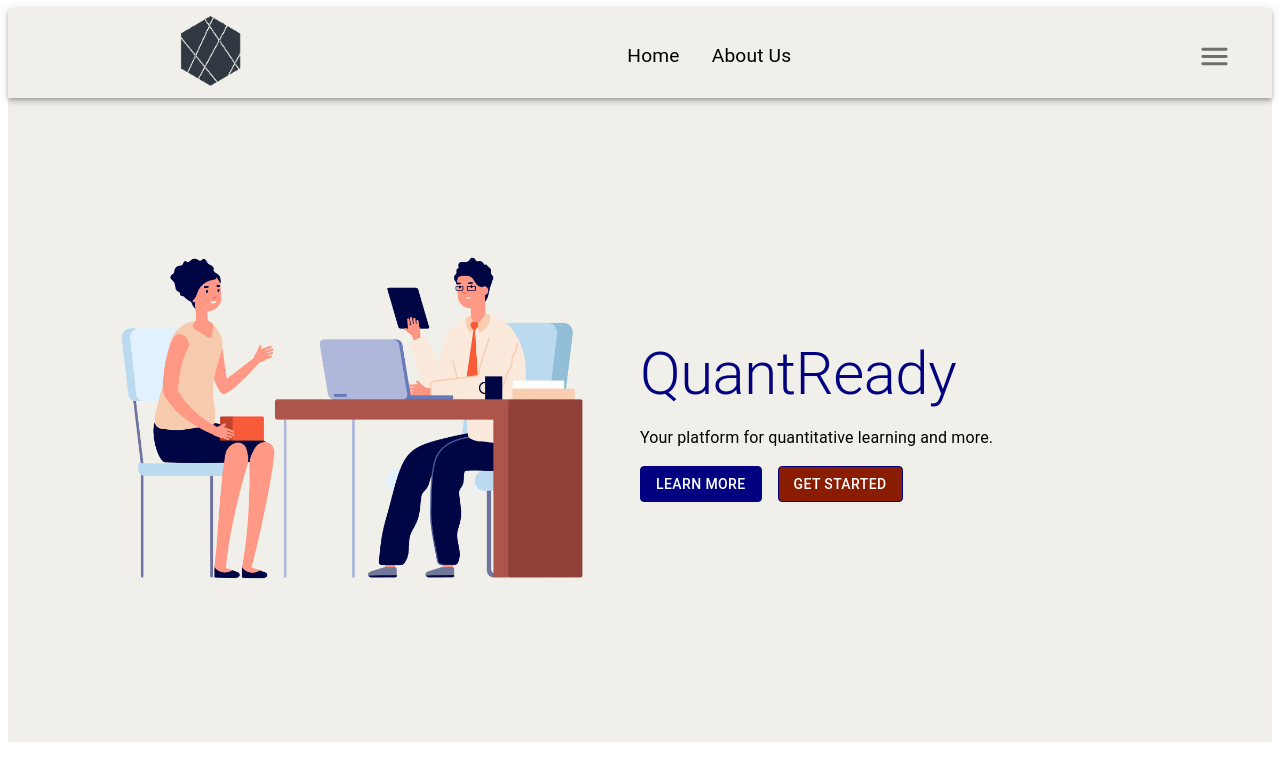
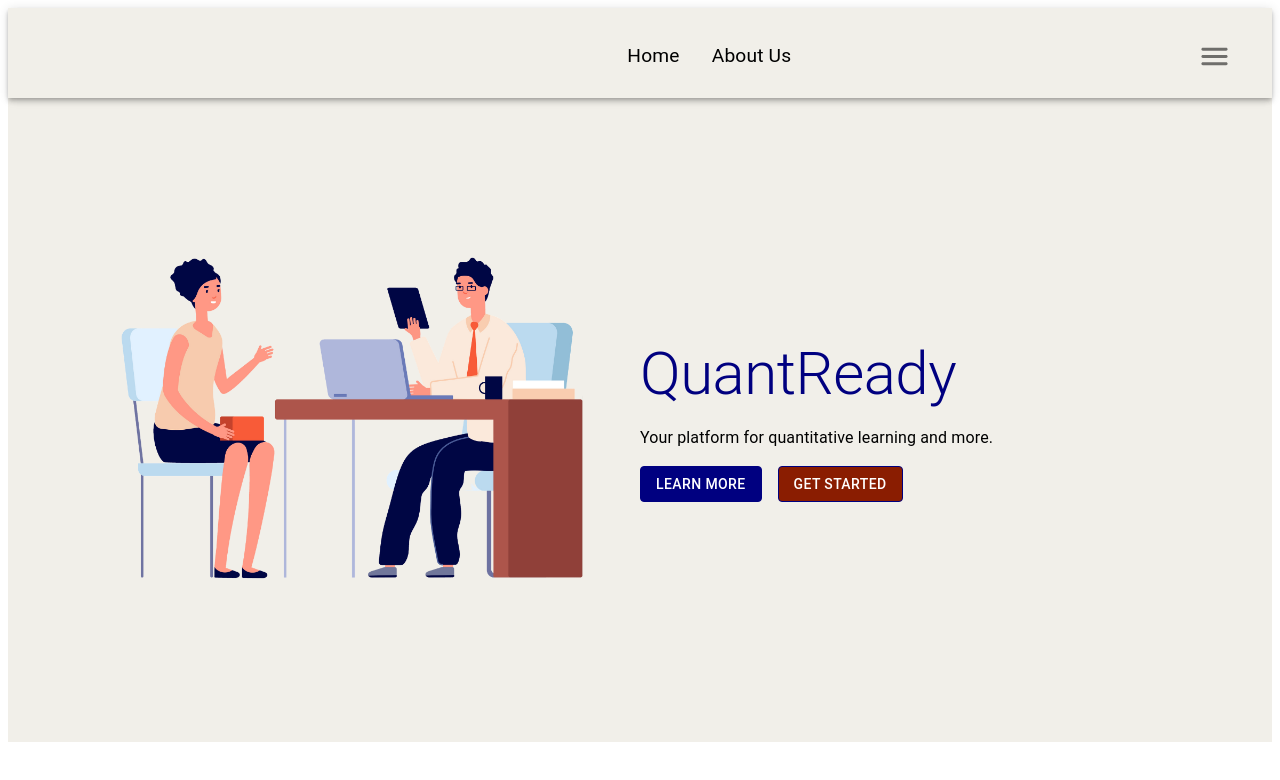
Before and after one commit to stevenli39/CPSC-455-QuantReady, a React (Create React App) app in the folder client/: page / in a window 1280 px wide. Shown: the top 780 px of the page. Built offline with nearby package versions, Linux system fonts and the light colour scheme; no server answers.

Commit message:
remove node moudles and logo

```diff
--- a/client/src/components/Nav.js
+++ b/client/src/components/Nav.js
@@ -12,8 +12,6 @@ import Tooltip from '@mui/material/Tooltip';
 import MenuItem from '@mui/material/MenuItem';
 import { useDispatch, useSelector } from "react-redux";
 import { logoutUser } from '../redux/actions/authActions';
-import Logo2 from '../images/Logo2.png';
-import Logo3 from '../images/Logo3.png';
 import '../styles/nav.css';
 
 function Nav() {
@@ -44,15 +42,6 @@ function Nav() {
     <AppBar position="sticky" className="navbar">
       <Container maxWidth="xl" className="navbar-container">
         <Toolbar disableGutters className="toolbar">
-          <Box className="logo-container">
-          <Link to="/" className="logo-link">
-            <img
-              src={Logo3}
-              alt="QuantReady Logo"
-              className="logo"
-            />
-            </Link>
-          </Box>
 
           <Box className="menuItems">
 
```
